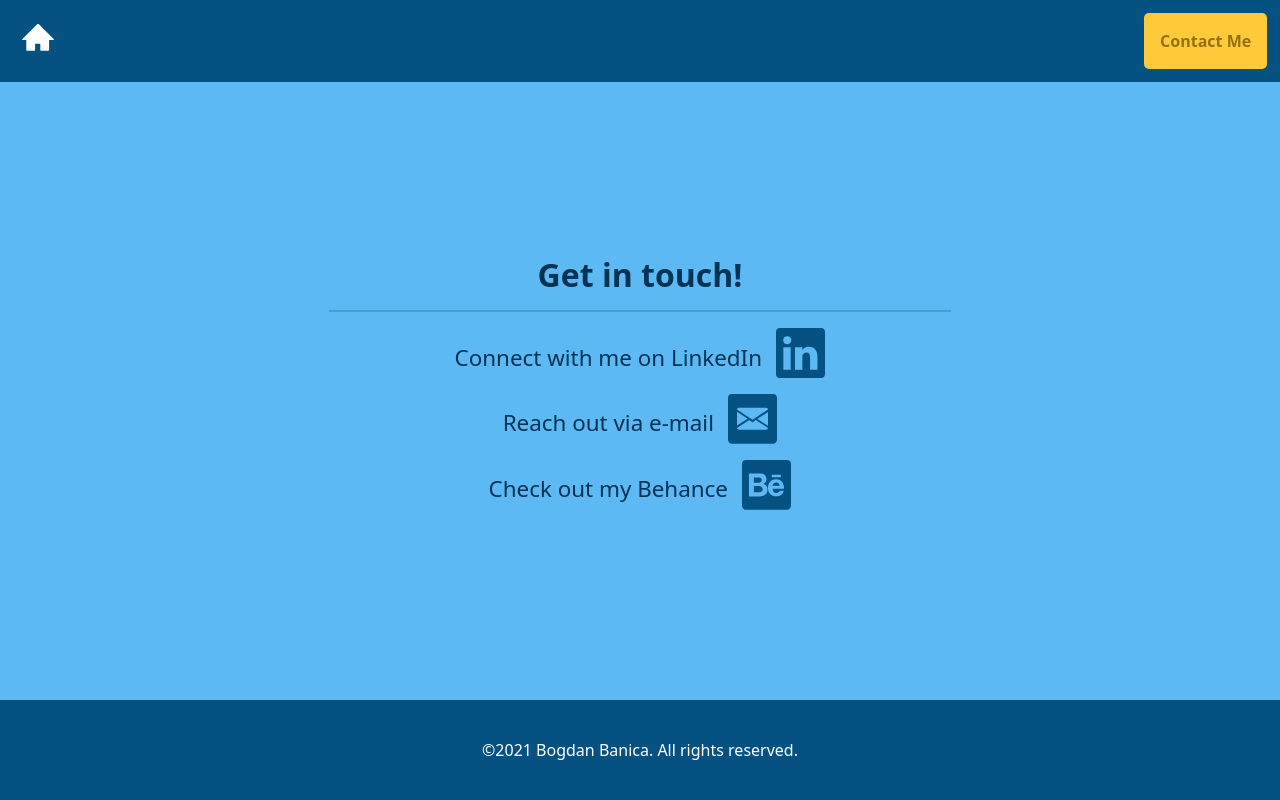
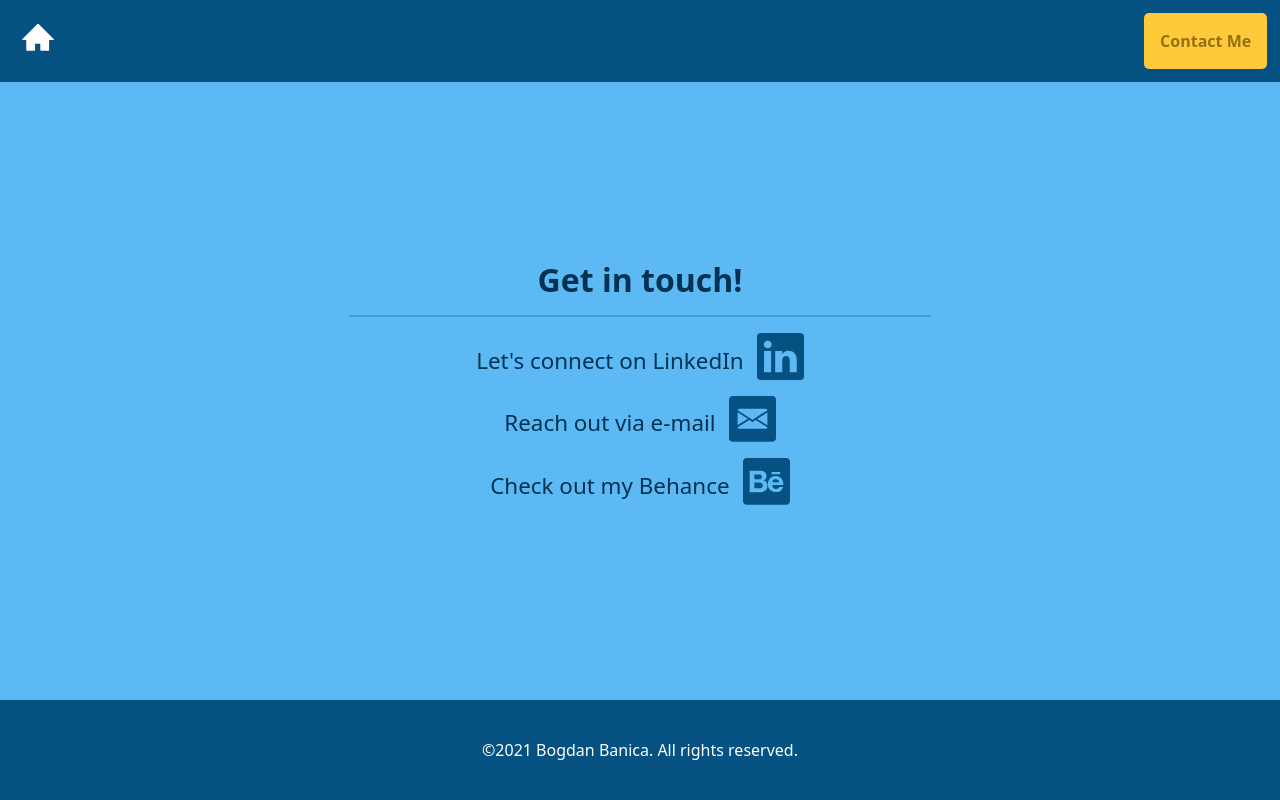
Before and after one commit to bbanica/design-portfolio, a plain HTML site: page contact.html in a window 1280 px wide. Drawn offline with nearby package versions, Linux system fonts and the light colour scheme.

Commit message:
Update contact.html

```diff
--- a/contact.html
+++ b/contact.html
@@ -202,7 +202,7 @@ a{
         <header> <a href="index.html"> <img src="./images/shared/homebutton.svg" width="auto" class="headericon" height="50px"></a> <a href="#" class="contact1">Contact Me</a></header>
         <main>
           <h1 class="description-head">Get in touch!</h1><hr>
-          <a href="https://www.linkedin.com/in/bbanica-wa/" target="blank"><h3 class="description">Connect with me on LinkedIn &ThinSpace;</h3> <img class="img" src="./images/contact/linkedinlogo.svg"></a><br>
+          <a href="https://www.linkedin.com/in/bbanica-wa/" target="blank"><h3 class="description">Let's connect on LinkedIn &ThinSpace;</h3> <img class="img" src="./images/contact/linkedinlogo.svg"></a><br>
           <a href="mailto:bogdibo@gmail.com"><h3 class="description">Reach out via e-mail &ThinSpace;</h3> <img class="img" src="./images/contact/email.svg"><br></a>
           <a href="https://www.behance.net/bbanica" target="blank"><h3 class="description">Check out my Behance &ThinSpace;</h3> <img class="img" src="./images/contact/behancelogo.svg"></a><br>
 
```
